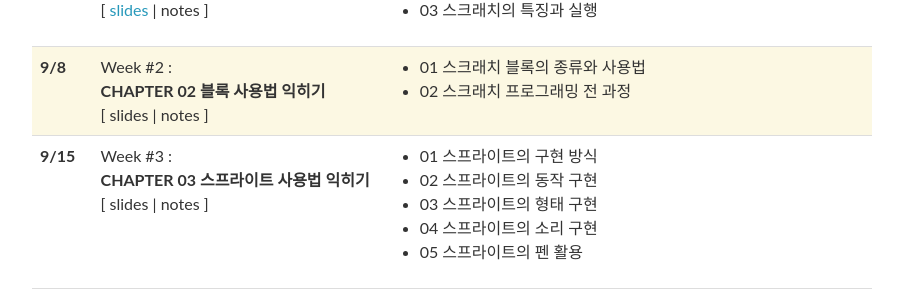
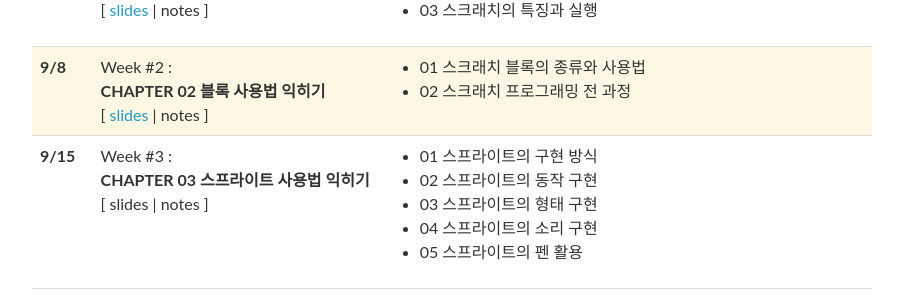
Before and after one commit to 2023-aaronkr/jnue-iss, a Jekyll site: the page built from _pages/lectures.md, in a window 1280 px wide and 900 px high. Shown: the part 272-571 px from the top of the window, without its empty margins (188-1091 px from the left). Built offline with Jekyll 4.4.1, drawn with Linux system fonts in a browser that asks for light colours; nearby versions of some CDN libraries; comment, search, counter and statistics services are not loaded; part of the change alters nothing that is shown.

```diff
--- a/_data/lectures.yml
+++ b/_data/lectures.yml
@@ -13,7 +13,7 @@
   week: 2
   title: >
     <strong>CHAPTER 02 블록 사용법 익히기</strong>
-  slides:
+  slides: "https://docs.google.com/presentation/d/1F4XBuGEirinFepgMK5f8t1Auwp-3WKQeJj0AvPu3U8Y/edit?usp=sharing"
   readings:
     - 01 스크래치 블록의 종류와 사용법
     - 02 스크래치 프로그래밍 전 과정
```
